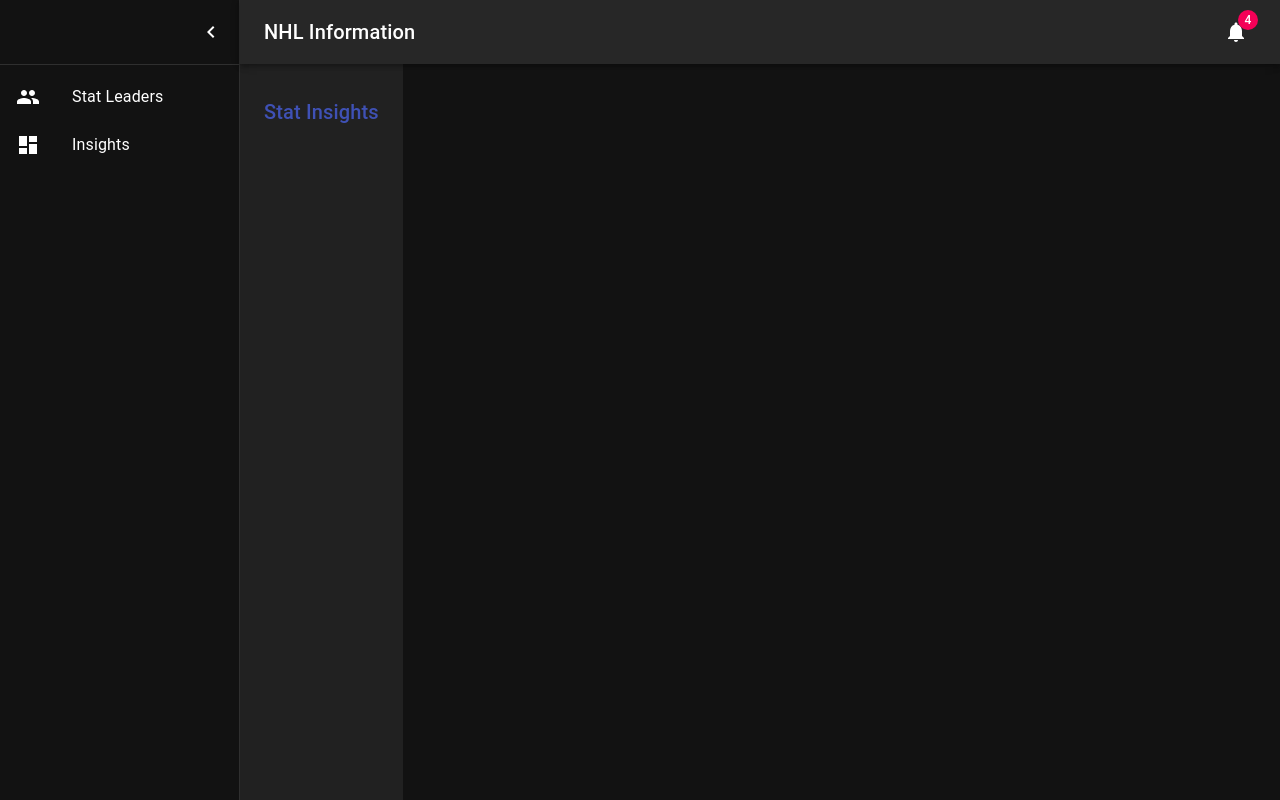
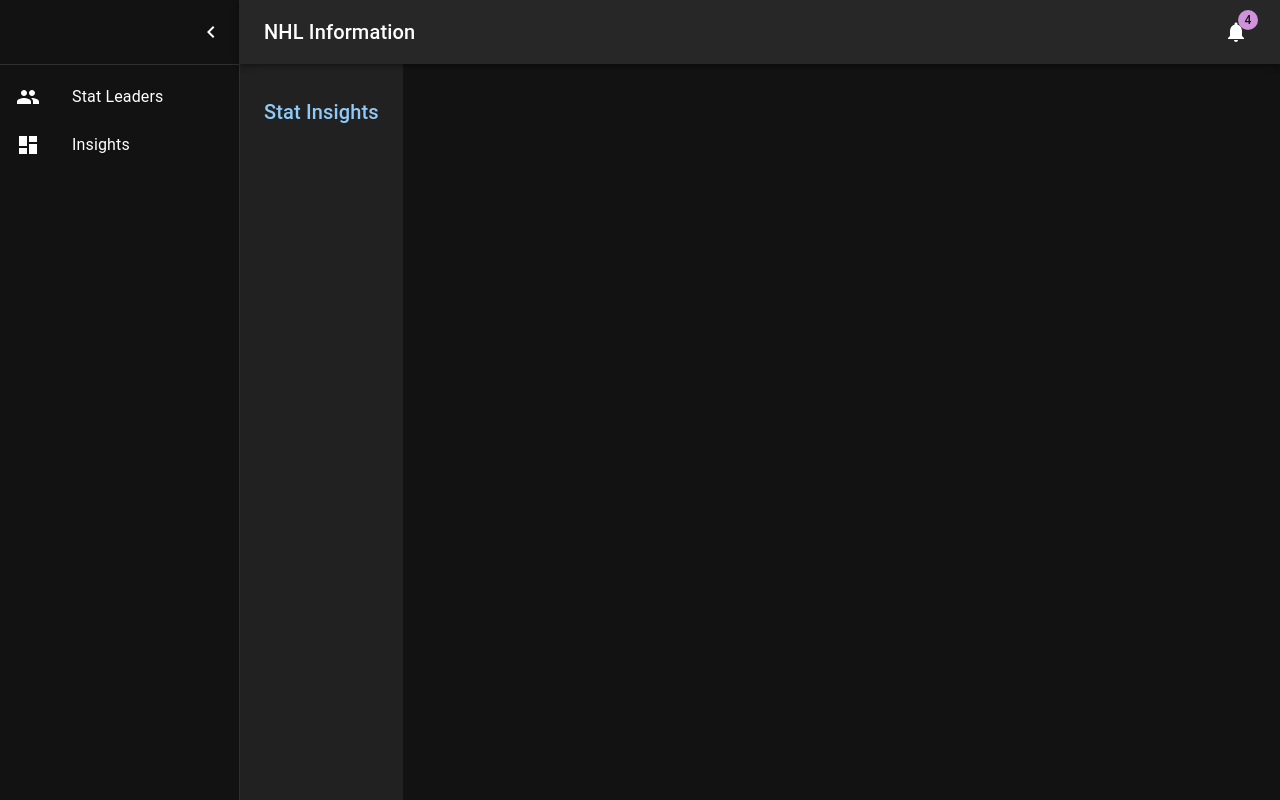
Before and after one commit to ridzik-sandbox/nhl, a React (Vite) app: page /insights in a window 1280 px wide. Built offline with nearby package versions, Linux system fonts and the light colour scheme.

Commit message:
adjusting theme styles for now

```diff
--- a/client/src/styles/theme.js
+++ b/client/src/styles/theme.js
@@ -1,86 +1,50 @@
 import { createTheme, responsiveFontSizes } from '@mui/material/styles';
-// import { ThemeOptions } from '@mui/material/styles';
 import red from '@mui/material/colors/red';
-import orange from '@mui/material/colors/orange';
 import yellow from '@mui/material/colors/yellow';
 import green from '@mui/material/colors/green';
 import lightBlue from '@mui/material/colors/lightBlue';
 import grey from '@mui/material/colors/grey';
-
-// export const ThemeOptions = {
-//   palette: {
-//     mode: 'dark',
-//     primary: {
-//       main: '#3f51b5',
-//     },
-//     secondary: {
-//       main: '#f50057',
-//     },
-//   },
-// };
 
 const theme = (mode) =>
   createTheme({
     palette: {
       mode: 'dark',
       primary: {
-        main: '#3f51b5',
+        main: '#90caf9',
       },
       secondary: {
-        main: '#f50057',
+        main: '#ce93d8',
       },
-
-      // primary: {
-      //   main: orange[500],
-      // },
-      // secondary: {
-      //   light: red[500],
-      //   main: red[700],
-      //   dark: red[900],
-      //   contrastText: grey[50],
-      // },
-      // error: {
-      //   light: red[400],
-      //   main: red[500],
-      //   dark: red[300],
-      //   contrastText: grey[800],
-      // },
-      // success: {
-      //   main: green[500],
-      // },
-      // warning: {
-      //   main: yellow[500],
-      //   contrastText: grey[800],
-      // },
-      // info: {
-      //   main: lightBlue[500],
-      // },
-      // text: {
-      //   primary: grey[900],
-      //   secondary: grey[700],
-      //   disabled: grey[500],
-      // },
-      // action: {
-      //   active: red[200],
-      //   activeOpacity: 1,
-      //   disabled: grey[700],
-      //   disabledBackground: grey[200],
-      //   hover: red[100],
-      //   hoverOpacity: 0.7,
-      //   focus: red[600],
-      //   focusOpacity: 1,
-      //   selected: red[300],
-      //   selectedOpacity: 1,
-      // },
-      // background: {
-      //   default: orange[300],
-      //   paper: grey[200],
-      // },
-      // common: {
-      //   black: grey[900],
-      //   white: grey[200],
-      // },
-      // tonalOffset: 0.2,
+      background: {
+        default: '#121212',
+        paper: '#121212',
+      },
+      error: {
+        light: red[400],
+        main: red[500],
+        dark: red[300],
+        contrastText: grey[800],
+      },
+      success: {
+        main: green[500],
+      },
+      warning: {
+        main: yellow[500],
+        contrastText: grey[800],
+      },
+      info: {
+        main: lightBlue[500],
+      },
+      text: {
+        primary: '#fff',
+        secondary: 'rgba(255, 255, 255, 0.7)',
+        disabled: 'rgba(255, 255, 255, 0.5)',
+      },
+      common: {
+        black: grey[900],
+        white: grey[200],
+      },
+      tonalOffset: 0.2,
     },
   });
 
```
